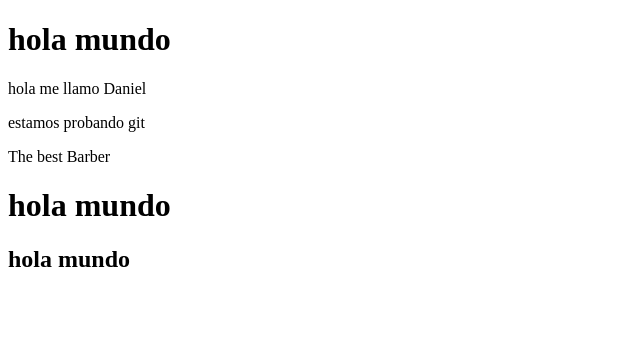
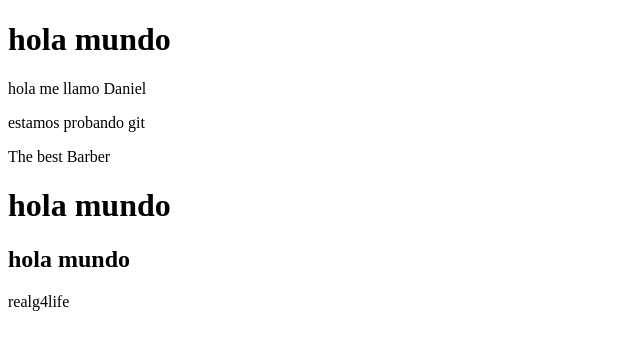
Before and after one commit to Daniel-607/practicaGit1, a plain HTML site: page index.html in a window 1280 px wide. Shown: the full height of the page, 0-640 px from the left. Drawn offline with Linux system fonts and the light colour scheme.

Commit message:
Agregue texto

```diff
--- a/index.html
+++ b/index.html
@@ -12,5 +12,6 @@
    <p> The best Barber </p>
    <h1>hola mundo</h1>
    <h2>hola mundo</h2>
+   <p> realg4life</p>
 </body>
 </html>
```
